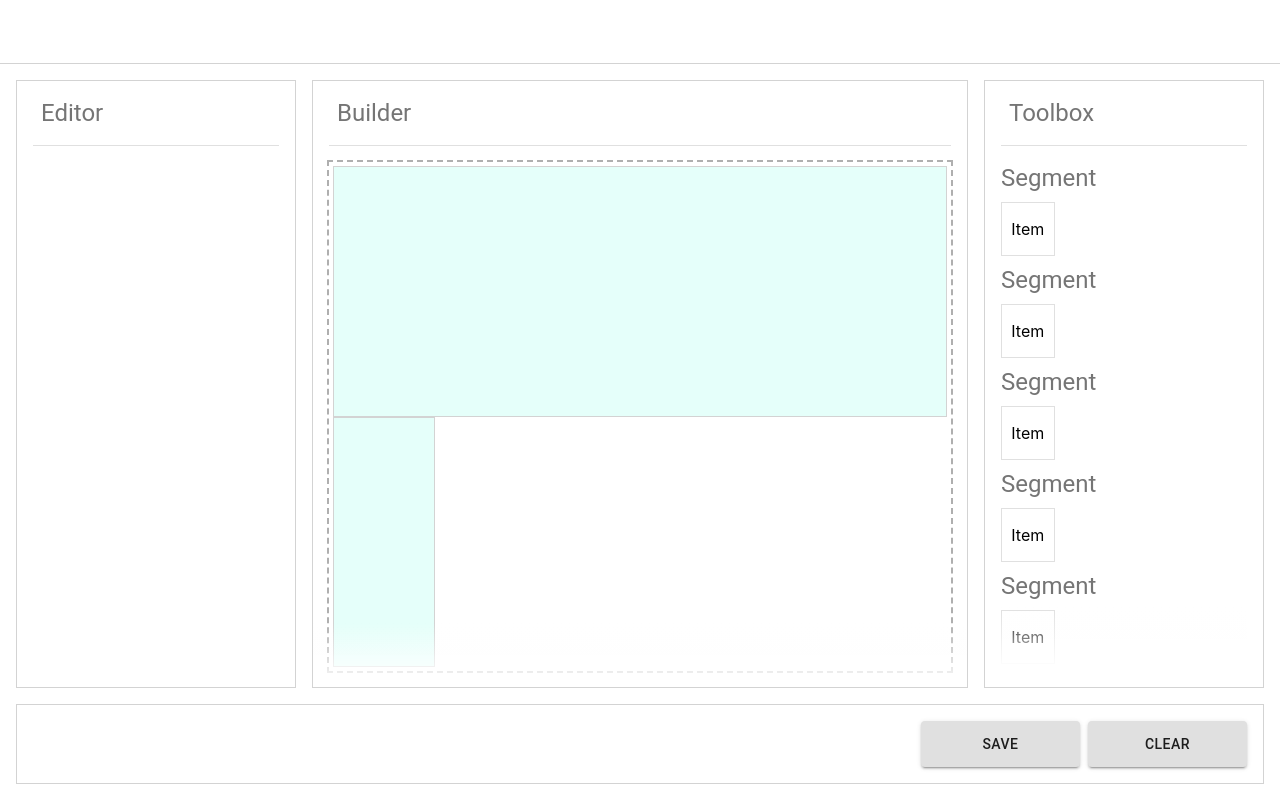
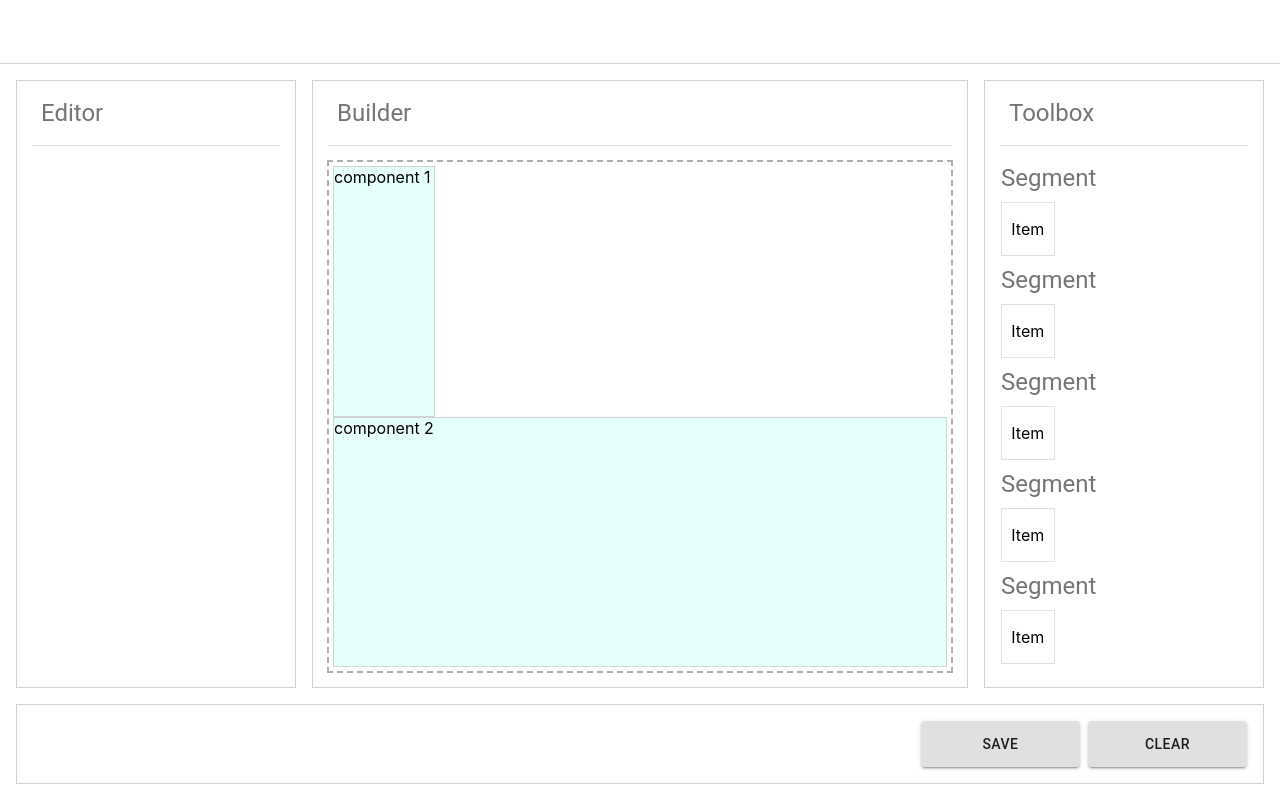
Before and after one commit to lcolyott/lc-formbuilder, a React (Create React App) app: page /LCFormBuilder/ in a window 1280 px wide. Built offline with nearby package versions, Linux system fonts and the light colour scheme.

Commit message:
added drag/drop functionality

```diff
--- a/package.json
+++ b/package.json
@@ -8,6 +8,7 @@
     "@testing-library/jest-dom": "^5.11.4",
     "@testing-library/react": "^11.1.0",
     "@testing-library/user-event": "^12.1.10",
+    "@types/immutability-helper": "^2.6.3",
     "@types/jest": "^26.0.15",
     "@types/node": "^12.0.0",
     "@types/react": "^17.0.0",
@@ -18,6 +19,7 @@
     "@types/react-router": "^5.1.14",
     "@types/react-router-dom": "^5.1.7",
     "clsx": "^1.1.1",
+    "immutability-helper": "^3.1.1",
     "react": "^17.0.2",
     "react-device-detect": "^1.17.0",
     "react-dnd": "^14.0.2",
--- a/src/components/FormBuilder/Builder/index.tsx
+++ b/src/components/FormBuilder/Builder/index.tsx
@@ -8,7 +8,7 @@ import { BuilderProps } from "./types";
 import { ComponentMap } from "../Components/data";
 
 const Builder: React.FunctionComponent<BuilderProps> = (props) => {
-    const { classes, items, onSelectComponent, ...rest } = props;
+    const { classes, items, onMoveComponent, onSelectComponent, ...rest } = props;
 
     const renderComponents = (): JSX.Element => {
         function renderItem(item?: ComponentItem) {
@@ -17,8 +17,8 @@ const Builder: React.FunctionComponent<BuilderProps> = (props) => {
             let Component = ComponentMap.get(item.type ?? "");
 
             return (
-                <Component id={item.index} index={item.index} item={item} layoutProps={item.layoutProps} onSelect={onSelectComponent}>
-                    { items?.filter(child => child.pIndex === item.index).map((value, index) => renderItem(value))}
+                <Component id={item.index} index={item.index} item={item} layoutProps={item.layoutProps} onMove={onMoveComponent} onSelect={onSelectComponent}>
+                    { items?.filter(child => child.pIndex === item.index).sort((a, b) => (a.sIndex as number) - (b.sIndex as number)).map((value, index) => renderItem(value))}
                 </Component>
             );
         };
--- a/src/components/FormBuilder/Builder/types.ts
+++ b/src/components/FormBuilder/Builder/types.ts
@@ -5,5 +5,6 @@ export type BuilderClassKey = "root" | "header" | "content";
 
 export interface BuilderProps extends StandardProps<{}, BuilderClassKey> {
     items?: ComponentItem[];
+    onMoveComponent?: (dragItem: ComponentItem, dropItem: ComponentItem) => void;
     onSelectComponent?: (item?: ComponentItem) => void;
 };
--- a/src/components/FormBuilder/Components/index.tsx
+++ b/src/components/FormBuilder/Components/index.tsx
@@ -14,7 +14,7 @@ export const RootComponent = (props: BaseComponentProps & { children?: React.Rea
 };
 
 export const BaseComponent = withStyles(BaseComponentStyles)((props: BaseComponentProps & { children?: React.ReactNode }) => {
-    const { children, classes, id, index, item, onSelect, ...rest } = props;
+    const { children, classes, id, index, item, onMove, onSelect, ...rest } = props;
     const ref = useRef<HTMLDivElement>(null);
 
     const [{ handlerId }, dropRef] = useDrop({
@@ -28,34 +28,21 @@ export const BaseComponent = withStyles(BaseComponentStyles)((props: BaseCompone
             console.log("hover");
 
             if (!ref.current) { return; }
+        },
+        drop(dragItem: ComponentItem, monitor: DropTargetMonitor) {
+            if (!ref.current) { return; }
+            if (!item) { return; }
 
-            const dragIndex = item.sIndex ?? 0;
-            const hoverIndex = index ?? 0;
+            // Determine if this should go before or after the element it has been dropped on
 
-            if (dragIndex === hoverIndex) {
-                return;
-            }
-
-            const hoverBoundingRect = ref.current?.getBoundingClientRect();
-            const hoverMiddleY = (hoverBoundingRect.bottom - hoverBoundingRect.top) / 2;
-            const clientOffset = monitor.getClientOffset();
-            const hoverClientY = (clientOffset as XYCoord).y - hoverBoundingRect.top;
-
-            if (dragIndex < hoverIndex && hoverClientY < hoverMiddleY) { return; }
-            if (dragIndex > hoverIndex && hoverClientY > hoverMiddleY) { return; }
-
-            // Move component
-            // Cases: Same parent, new parent
-
-            item.sIndex = hoverIndex;
+            // handle drop instead and perform logic in root component
+            onMove?.(dragItem, item);
         }
     });
 
     const [{ isDragging }, dragRef] = useDrag({
         type: "c",
-        item: () => {
-            return { id, index }
-        },
+        item,
         collect: (monitor) => ({
             isDragging: monitor.isDragging()
         })
@@ -67,6 +54,7 @@ export const BaseComponent = withStyles(BaseComponentStyles)((props: BaseCompone
     return (
         <div ref={ref} data-handler-id={handlerId} className={classes?.root}>
             <div className={classes?.content}>
+                {item?.name + " " + item?.index}
                 {children}
             </div>
             <div className={classes?.actions}>
--- a/src/components/FormBuilder/Components/styles.ts
+++ b/src/components/FormBuilder/Components/styles.ts
@@ -17,8 +17,6 @@ export const BaseComponentStyles = (theme: Theme) => createStyles<ComponentClass
                 opacity: 1
             }
         },
-
-        cursor: props => props.layoutProps?.draggable ? "grab" : "pointer",
 
         transition: "background-color .3s",
     },
--- a/src/components/FormBuilder/index.tsx
+++ b/src/components/FormBuilder/index.tsx
@@ -11,6 +11,7 @@ import Toolbox from "./Toolbox";
 import ComponentEditor from "./ComponentEditor";
 import { ComponentItem } from "./Components/types";
 import { BaseComponent } from "./Components";
+import update from "immutability-helper";
 
 class FormBuilder extends React.PureComponent<FormBuilderProps, FormBuilderState> {
     constructor(props: FormBuilderProps) {
@@ -18,9 +19,9 @@ class FormBuilder extends React.PureComponent<FormBuilderProps, FormBuilderState
         this.state = {
             selectedItem: undefined,
             items: [
-                { index: 0, sIndex: 0, pIndex: undefined, type: "root", name: "root" },
-                { index: 1, sIndex: 0, pIndex: 0, type: "c", name: "component", layoutProps: { fullWidth: true } },
-                { index: 2, sIndex: 1, pIndex: 0, type: "c", name: "component" },
+                { index: 0, sIndex: undefined, pIndex: undefined, type: "root", name: "root", accept: ["c"] },
+                { index: 1, sIndex: 0, pIndex: 0, type: "c", name: "component", layoutProps: { fullWidth: false } },
+                { index: 2, sIndex: 1, pIndex: 0, type: "c", name: "component", layoutProps: { fullWidth: true } },
             ]
         };
 
@@ -47,7 +48,27 @@ class FormBuilder extends React.PureComponent<FormBuilderProps, FormBuilderState
 
     removeItem() { };
 
-    moveItem() { };
+    moveItem(dragItem: ComponentItem, dropItem: ComponentItem) {
+        console.log(dragItem, dropItem);
+
+        // TODO: Check if dropItem.index is already the parent of dragItem.index => do nothing?
+        // TODO: Check if dropItem accepts dragItem.type => Make dragItem a child of dropItem
+        // TODO: If not accept, check if parent accepts => Make dragItem a child of dropItem's parent / reorder
+
+        if (dropItem.index === dragItem.pIndex) { return; }
+
+        if (dropItem.accept?.includes(dragItem.type as string)) {
+            dragItem.pIndex = dropItem.index;
+        }
+        else if (this.state.items?.[dropItem.pIndex as number].accept?.includes(dragItem.type as string)) {
+            dragItem.pIndex = this.state.items?.[dropItem.pIndex as number].index;
+
+            // Not quite right
+            dragItem.sIndex = dropItem.sIndex as number + 1;
+        }
+
+        this.forceUpdate();
+    };
 
     removeItemsByType() { };
 
@@ -82,7 +103,7 @@ class FormBuilder extends React.PureComponent<FormBuilderProps, FormBuilderState
             <DndProvider backend={isMobile ? TouchBackend : HTML5Backend}>
                 <div className={classes?.layout}>
                     <ComponentEditor item={this.state.selectedItem} />
-                    <Builder items={this.state.items} onSelectComponent={this.handleSelectComponent} />
+                    <Builder items={this.state.items} onMoveComponent={this.moveItem} onSelectComponent={this.handleSelectComponent} />
                     <Toolbox />
                     <div className={classes?.actions}>
                         <Button variant={"contained"} onClick={this.save}>Save</Button>
--- a/src/components/ScrollArea/index.tsx
+++ b/src/components/ScrollArea/index.tsx
@@ -24,20 +24,6 @@ const useStyles = makeStyles((theme: Theme) => createStyles({
             display: "none",
         }
     },
-    spacer: {
-        height: "2rem",
-    },
-    feather: {
-        position: "absolute",
-        right: 0,
-        bottom: 0,
-        left: 0,
-        height: "4rem",
-
-        background: "linear-gradient(0deg, rgba(255,255,255,1) 0%, rgba(255,255,255,0) 100%)",
-
-        pointerEvents: "none",
-    }
 }), { name: "ScrollArea" });
 
 export default function ScrollArea(props: { children?: React.ReactNode }) {
@@ -47,9 +33,7 @@ export default function ScrollArea(props: { children?: React.ReactNode }) {
         <div className={classes.root}>
             <div className={classes.scrollContent}>
                 {props.children}
-                <div className={classes.spacer} />
             </div>
-            <div className={classes.feather} />
         </div>
     );
 };
```
Also changed, not shown: src/components/FormBuilder/Components/types.ts (+5 -3 lines), 2 other files (tests, documents, lock files or other folders).
